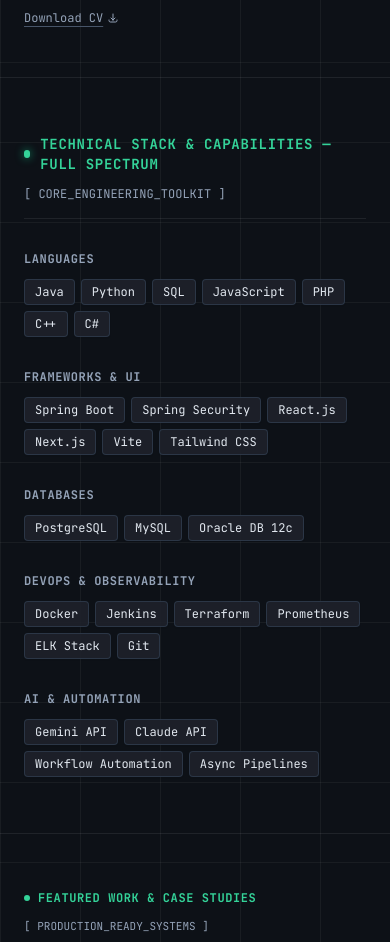
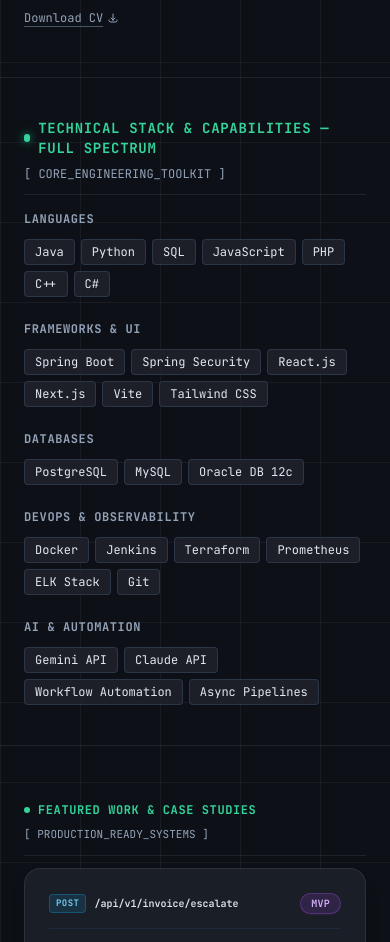
Before and after one commit to Boluthe/BakarePortfolio, a Next.js app: page / in a window 390 px wide. Shown: the part 1058-2000 px from the top of the page. Built offline with nearby package versions, Linux system fonts and the light colour scheme; no server answers.

Commit message:
fix: add breathing space below Lagos Nigeria footer text above fixed bottom status bar on mobile

```diff
--- a/src/app/case-studies/[slug]/page.tsx
+++ b/src/app/case-studies/[slug]/page.tsx
@@ -27,7 +27,7 @@
       canonical: `/case-studies/${cs.slug}`,
     },
     openGraph: {
-      title: `${cs.title} — Tioluwani Bakare Portfolio`,
+      title: `${cs.title} - Tioluwani Bakare Portfolio`,
       description: cs.tagline,
       url,
       type: "article",
@@ -44,7 +44,7 @@
     },
     twitter: {
       card: "summary_large_image",
-      title: `${cs.title} — Software Architecture Case Study`,
+      title: `${cs.title} - Software Architecture Case Study`,
       description: cs.tagline,
       images: ["/profile.jpg"],
       creator: "@boluthecreator",
--- a/src/app/layout.tsx
+++ b/src/app/layout.tsx
@@ -24,8 +24,8 @@
 export const metadata: Metadata = {
   metadataBase: new URL(siteUrl),
   title: {
-    default: "Tioluwani Bakare — Full Stack Engineer | Java, Spring Boot & Next.js",
-    template: "%s — Tioluwani Bakare",
+    default: "Bakare Tioluwani Boluwatife | Full Stack Engineer",
+    template: "%s - Tioluwani Bakare",
   },
   description:
     "Production-proven Full Stack Software Engineer specializing in Java 17, Spring Boot, microservices, enterprise banking systems, and modern React/Next.js frontends. Based in Lagos, Nigeria.",
@@ -57,7 +57,7 @@
     canonical: "/",
   },
   openGraph: {
-    title: "Tioluwani Bakare — Full Stack Engineer | Java, Spring Boot & Next.js",
+    title: "Tioluwani Bakare - Full Stack Engineer | Java, Spring Boot & Next.js",
     description:
       "Full stack engineer building Java/Spring Boot backends and React/TypeScript frontends. Production banking experience at Union Bank of Nigeria. Open to remote and Lagos-based work.",
     url: siteUrl,
@@ -69,13 +69,13 @@
         url: "/profile.jpg",
         width: 1200,
         height: 630,
-        alt: "Tioluwani Bakare — Full Stack Engineer Portfolio & Case Studies",
+        alt: "Tioluwani Bakare - Full Stack Engineer Portfolio & Case Studies",
       },
     ],
   },
   twitter: {
     card: "summary_large_image",
-    title: "Tioluwani Bakare — Full Stack Software Engineer",
+    title: "Tioluwani Bakare - Full Stack Software Engineer",
     description:
       "Production Java/Spring Boot & React/Next.js engineer. Shipped enterprise banking systems and AI-powered SaaS platforms.",
     creator: "@boluthecreator",
--- a/src/app/page.tsx
+++ b/src/app/page.tsx
@@ -247,18 +247,18 @@
         </section>
 
         {/* ── Technical Stack & Capabilities (Full Width Spread-Out Section) ── */}
-        <section className="border-t border-white/[0.08] py-14 px-6">
+        <section className="border-t border-white/[0.08] py-10 sm:py-14 px-6">
           <div className="mx-auto max-w-5xl">
             <RevealSection>
-              <div className="flex flex-wrap items-center justify-between gap-3 border-b border-white/[0.08] pb-4 mb-8">
-                <h2 className="font-mono text-sm sm:text-base font-bold uppercase tracking-wider text-emerald-400 flex items-center gap-2.5">
+              <div className="flex flex-wrap items-center justify-between gap-2 sm:gap-3 border-b border-white/[0.08] pb-3 mb-4 sm:pb-4 sm:mb-8">
+                <h2 className="font-mono text-sm sm:text-base font-bold uppercase tracking-wider text-emerald-400 flex items-center gap-2 sm:gap-2.5">
                   <span className="h-2 w-2 rounded-full bg-emerald-400 shadow-[0_0_8px_rgba(16,185,129,0.8)]" />
                   {"TECHNICAL STACK & CAPABILITIES — FULL SPECTRUM"}
                 </h2>
                 <span className="text-xs font-mono text-slate-400">{"[ CORE_ENGINEERING_TOOLKIT ]"}</span>
               </div>
 
-              <div className="grid grid-cols-1 sm:grid-cols-2 lg:grid-cols-3 xl:grid-cols-5 gap-8 font-mono">
+              <div className="grid grid-cols-1 sm:grid-cols-2 lg:grid-cols-3 xl:grid-cols-5 gap-6 sm:gap-8 font-mono">
                 {skills.map(({ label, items }) => (
                   <div key={label}>
                     <p className="mb-3 text-xs font-bold text-slate-400 uppercase tracking-wider">
@@ -286,7 +286,7 @@
           {/* Full-Stretch Featured Darlington Container */}
           <div className="mx-auto max-w-5xl px-6">
             <RevealSection>
-              <div className="flex flex-wrap items-center justify-between gap-3 border-b border-white/[0.08] pb-4 mb-4">
+              <div className="flex flex-wrap items-center justify-between gap-2 border-b border-white/[0.08] pb-3 mb-3 sm:pb-4 sm:mb-4 sm:gap-3">
                 <h2 className="font-mono text-xs font-bold uppercase tracking-wider text-emerald-400 flex items-center gap-2">
                   <span className="h-1.5 w-1.5 rounded-full bg-emerald-400" />
                   {"FEATURED WORK & CASE STUDIES"}
@@ -296,7 +296,7 @@
             </RevealSection>
 
             {/* Unified 2-Column Grid with Horizontal Maison Darlington Card */}
-            <div className="grid grid-cols-1 md:grid-cols-2 gap-6 items-stretch mt-6">
+            <div className="grid grid-cols-1 md:grid-cols-2 gap-6 items-stretch mt-3 sm:mt-6">
               {/* Row 1: Invoice Agent & CMR System */}
               {invoiceProject && <StandardCaseStudyCard cs={invoiceProject} />}
               {crmProject && <StandardCaseStudyCard cs={crmProject} />}
@@ -426,10 +426,10 @@
 
         {/* ── Contact ── */}
         <section id="contact" className="border-t border-white/[0.08] scroll-mt-20">
-          <div className="mx-auto max-w-5xl px-6 py-16">
+          <div className="mx-auto max-w-5xl px-6 pt-6 pb-6 sm:py-16">
             <RevealSection>
               {/* Section Header */}
-              <div className="flex flex-wrap items-end justify-between gap-6 border-b border-white/[0.08] pb-6 mb-10">
+              <div className="flex flex-wrap items-end justify-between gap-4 border-b border-white/[0.08] pb-4 mb-4 sm:pb-6 sm:mb-8 sm:gap-6">
                 <div>
                   <h2 className="font-mono text-xs sm:text-sm font-bold uppercase tracking-wider text-emerald-400 flex items-center gap-2.5 mb-3">
                     <span className="h-2 w-2 rounded-full bg-emerald-400 shadow-[0_0_8px_rgba(16,185,129,0.8)]" />
@@ -445,7 +445,7 @@
               </div>
 
               {/* Side-by-Side Layout: Contact Form on Left, Social Media Links on Right */}
-              <div className="grid grid-cols-1 lg:grid-cols-12 gap-8 items-stretch mt-8">
+              <div className="grid grid-cols-1 lg:grid-cols-12 gap-8 items-stretch mt-3 sm:mt-8">
                 {/* Left Side: Contact Form + Mobile Horizontal Social Bar */}
                 <div className="lg:col-span-7 w-full flex flex-col gap-6">
                   <div className="flex-1 w-full">
@@ -609,8 +609,8 @@
           </div>
         </section>
 
-        <footer className="border-t border-slate-800/80 px-6 py-6 pb-16">
-          <div className="mx-auto flex max-w-5xl flex-wrap items-center justify-between gap-3 text-xs font-mono text-slate-400 pr-14 sm:pr-20">
+        <footer className="border-t border-slate-800/80 px-6 pt-4 pb-12 sm:py-6 sm:pb-16">
+          <div className="mx-auto flex max-w-5xl flex-wrap items-center justify-between gap-2 text-[11px] sm:text-xs font-mono text-slate-400 pr-12 sm:pr-20">
             <span>© 2026 Bakare Tioluwani Boluwatife</span>
             <span>Lagos, Nigeria</span>
           </div>
--- a/src/components/BackToTop.tsx
+++ b/src/components/BackToTop.tsx
@@ -15,7 +15,7 @@
     <button
       onClick={() => window.scrollTo({ top: 0, behavior: "smooth" })}
       aria-label="Back to top"
-      className={`fixed bottom-16 sm:bottom-20 right-5 sm:right-8 z-50 flex h-10 w-10 sm:h-11 sm:w-11 items-center justify-center rounded-full bg-[#1e222b]/90 text-slate-200 shadow-xl ring-1 ring-white/[0.1] backdrop-blur-md transition-all duration-300 hover:bg-red-600 hover:text-white hover:ring-red-500 hover:scale-110 hover:shadow-[0_0_20px_rgba(239,68,68,0.4)] ${
+      className={`fixed bottom-12 sm:bottom-16 right-4 sm:right-8 z-50 flex h-10 w-10 sm:h-11 sm:w-11 items-center justify-center rounded-full bg-[#1e222b]/90 text-slate-200 shadow-xl ring-1 ring-white/[0.1] backdrop-blur-md transition-all duration-300 hover:bg-red-600 hover:text-white hover:ring-red-500 hover:scale-110 hover:shadow-[0_0_20px_rgba(239,68,68,0.4)] ${
         visible ? "opacity-100 translate-y-0" : "opacity-0 translate-y-4 pointer-events-none"
       }`}
     >
```
